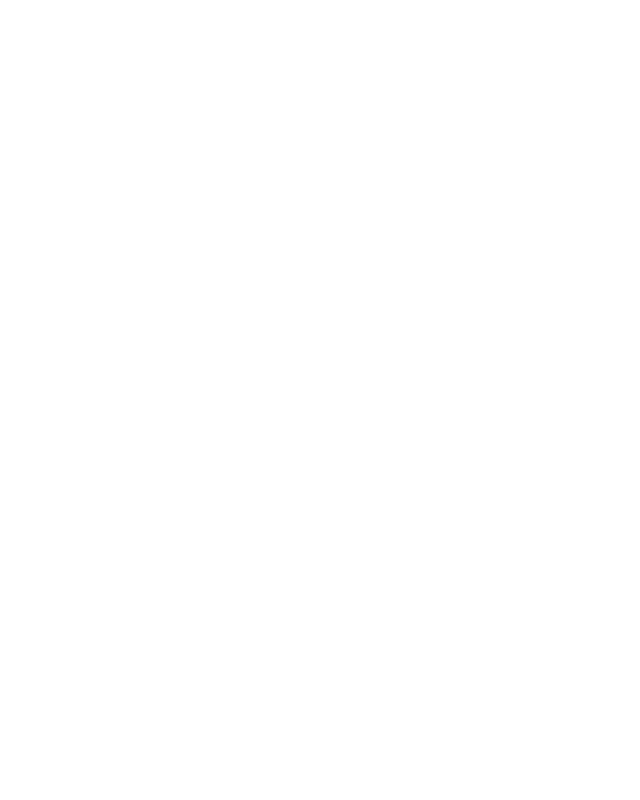
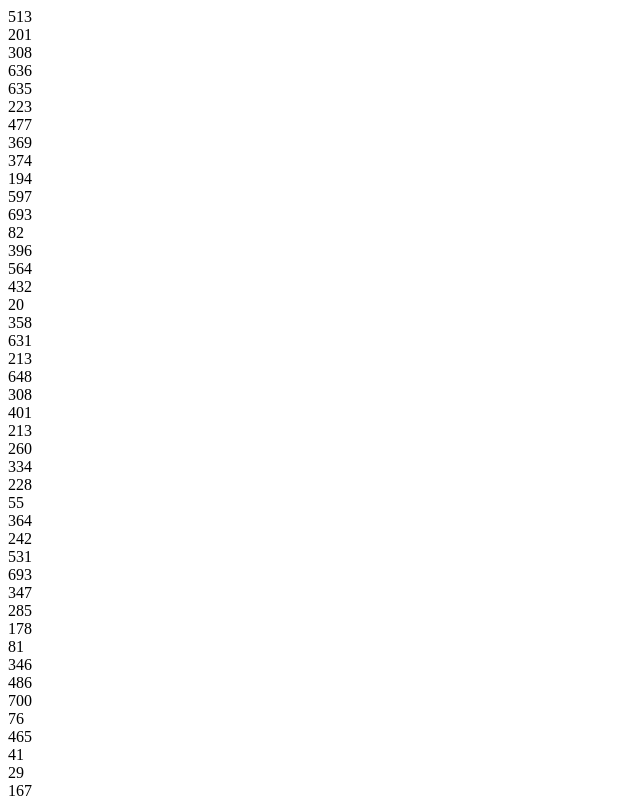
Before and after one commit to NES-Elliott/Sorting-Algorithm-Visualization-Tool, a React (Create React App) app: page / in a window 1280 px wide. Shown: the top 800 px of the page, without its empty margins (0-640 px from the left). Built offline with nearby package versions, Linux system fonts and the light colour scheme.

Commit message:
SortingVisualizer initalized

```diff
--- a/src/App.js
+++ b/src/App.js
@@ -1,10 +1,12 @@
 import React from 'react';
+import SortingVisualizer from './components/SortingVisualizer'
+
 import './App.css';
 
 function App() {
   return (
     <div>
-      {/* <SortingVisualizer></SortingVisualizer> */}
+      <SortingVisualizer></SortingVisualizer>
     </div>
   );
 }
--- /dev/null
+++ b/src/components/SortingVisualizer.js
@@ -0,0 +1,46 @@
+import React from 'react'
+
+const intArrays = 300
+
+export default class SortingVisualizer extends React.Component {
+  constructor(props) {
+    super(props)
+
+    this.state = {
+      array: []
+    }
+  }
+
+  componentDidMount() {
+    this.resetArray()
+  }
+
+  resetArray() {
+    const array = []
+    for (let i = 0; i < intArrays; i++) {
+      // array.push(randomIntFromInteraval(5,700))
+      array.push(Math.floor(Math.random() * (700 - 5 + 1) + 5))
+    }
+    this.setState({array})
+  }
+  // Sorting Algorithms
+
+  render() {
+    const { array } = this.state
+
+    return (
+      <>
+        {array.map((value, idx) => (
+          <div className="array-bar" key={idx}>
+            {value}
+          </div>
+        ))}
+      </>
+    )
+  }
+}
+
+// mergeSort() {
+
+//   for (let i = 0;)
+// }
```
